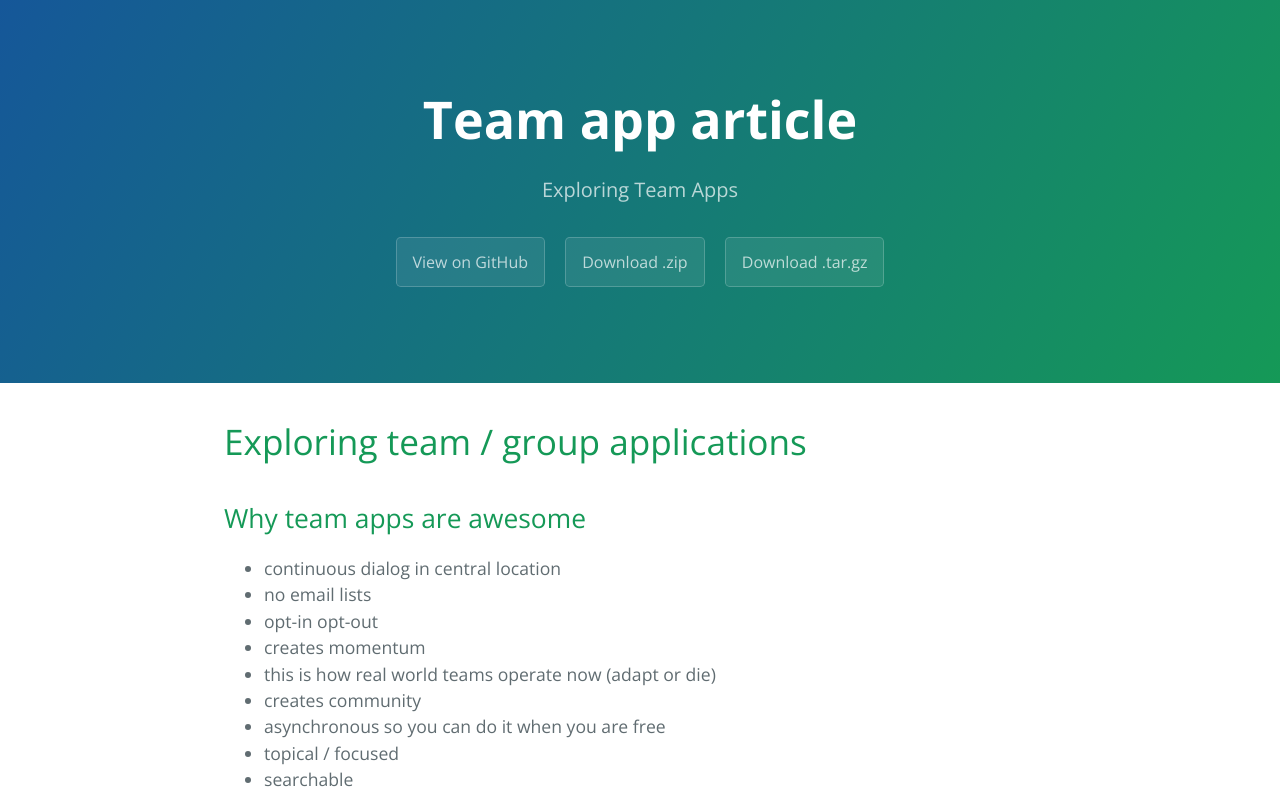
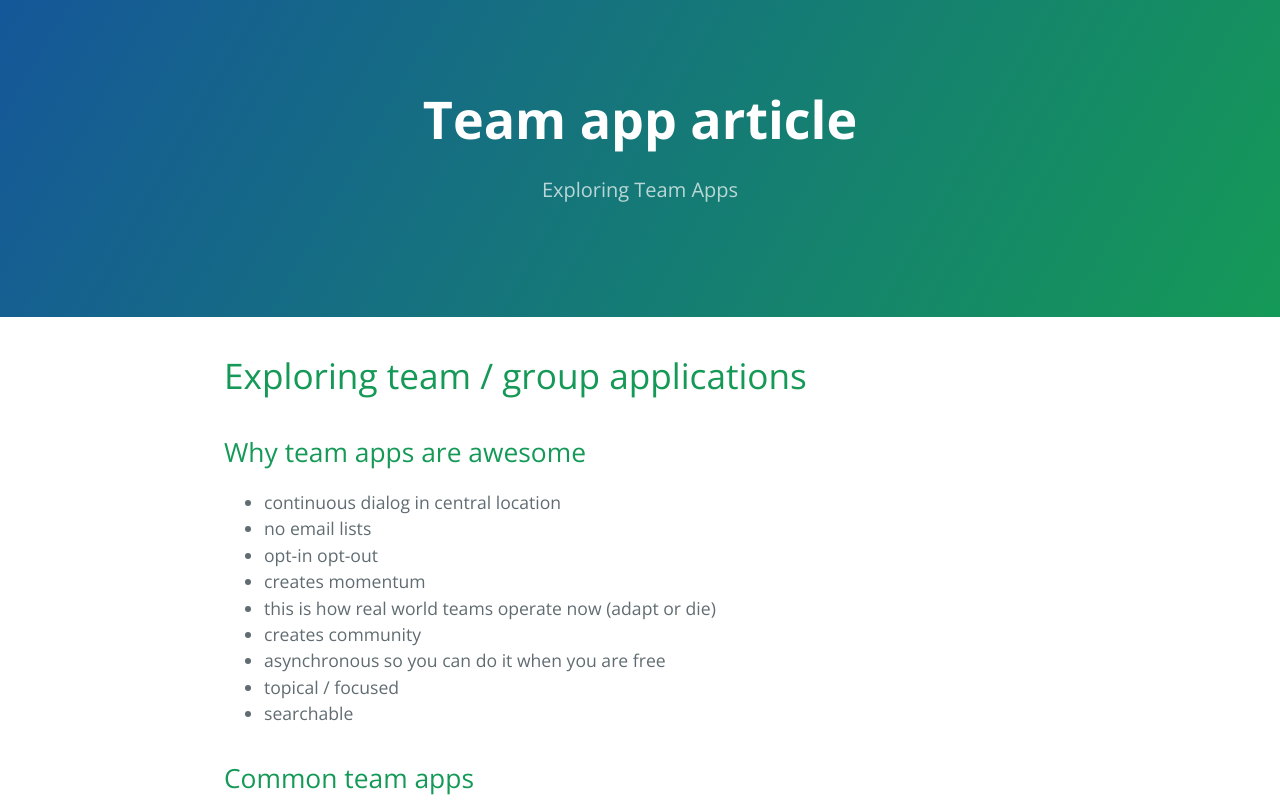
Before and after one commit to semisided1/team_app_article, a plain HTML site: page index.html in a window 1280 px wide. Shown: the top 801 px of the page. Drawn offline with nearby package versions, Linux system fonts and the light colour scheme.

Commit message:
removed download buttons

```diff
--- a/index.html
+++ b/index.html
@@ -13,9 +13,7 @@
     <section class="page-header">
       <h1 class="project-name">Team app article</h1>
       <h2 class="project-tagline">Exploring Team Apps</h2>
-      <a href="https://github.com/semisided1/team_app_article" class="btn">View on GitHub</a>
-      <a href="https://github.com/semisided1/team_app_article/zipball/master" class="btn">Download .zip</a>
-      <a href="https://github.com/semisided1/team_app_article/tarball/master" class="btn">Download .tar.gz</a>
+
     </section>
 
     <section class="main-content">
```
